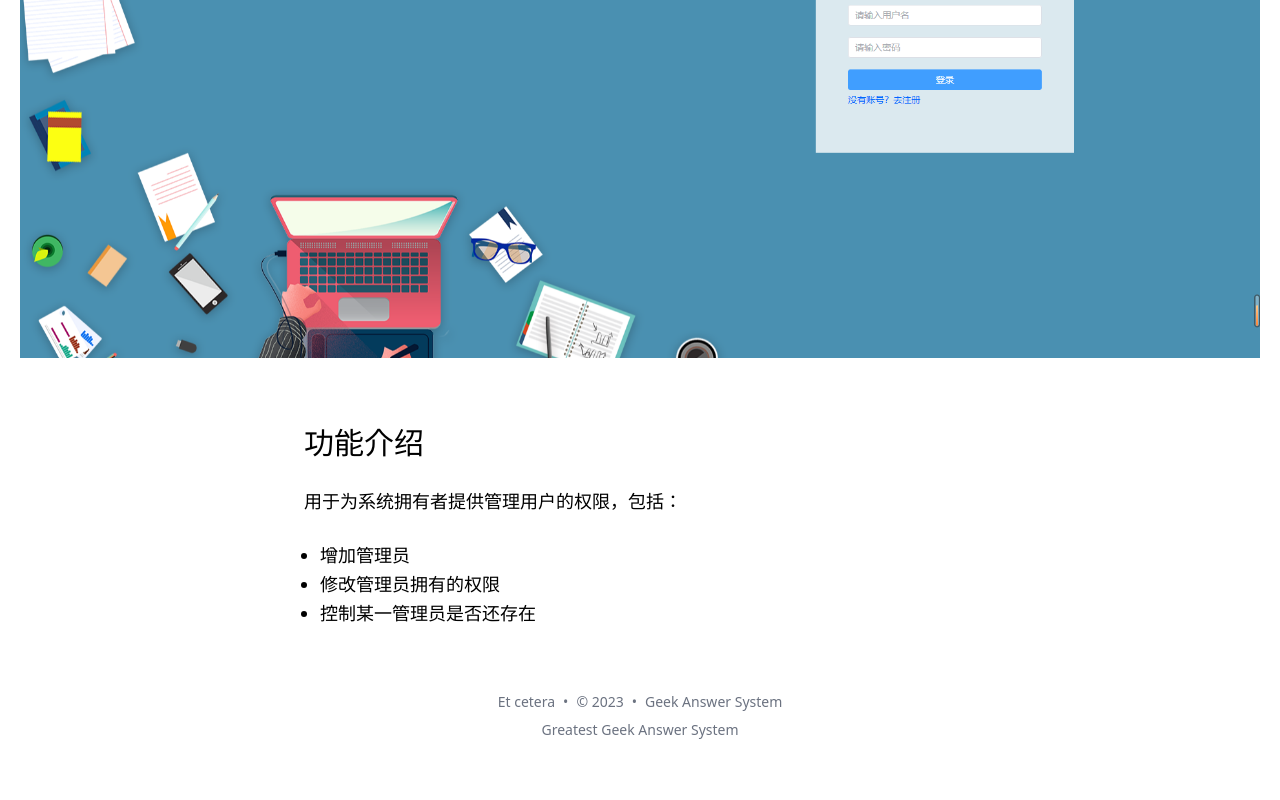
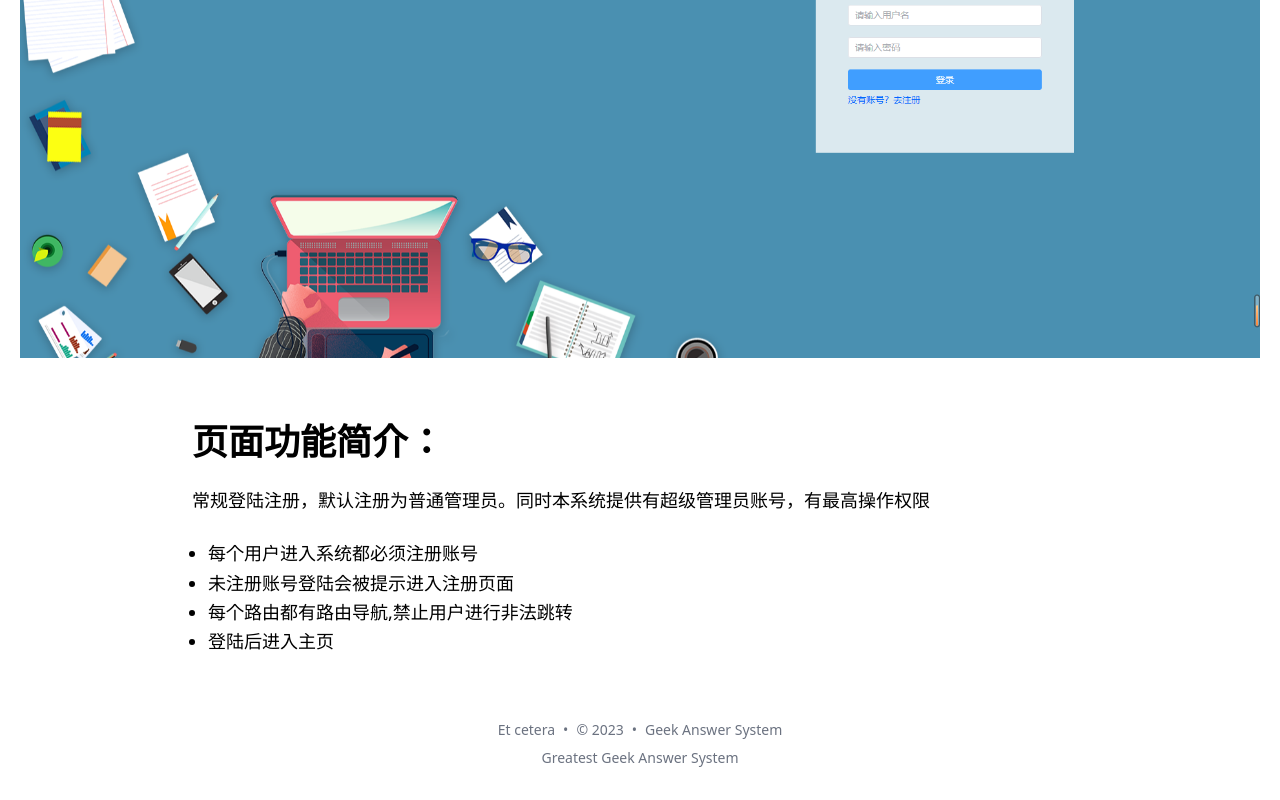
Before and after one commit to AmbitionsXXXV/-, a Next.js app: page /products/1 in a window 1280 px wide. Shown: the part 519-1319 px from the top of the page. Before the commit the page ends 1291 px from the top, so only its background shows below. Built offline with nearby package versions, Linux system fonts and the light colour scheme; no server answers.

Commit message:
滚动以及其他

```diff
--- /dev/null
+++ b/components/ScrollTop.tsx
@@ -0,0 +1,43 @@
+import { useEffect, useState } from 'react'
+
+const ScrollTop = () => {
+  const [show, setShow] = useState(false)
+
+  useEffect(() => {
+    const handleWindowScroll = () => {
+      if (window.scrollY > 50) setShow(true)
+      else setShow(false)
+    }
+
+    window.addEventListener('scroll', handleWindowScroll)
+    return () => window.removeEventListener('scroll', handleWindowScroll)
+  }, [])
+
+  const handleScrollTop = () => {
+    window.scrollTo({ top: 0 })
+  }
+
+  return (
+    <div
+      className={`fixed right-8 bottom-8 hidden flex-col gap-3 ${
+        show ? 'md:flex' : 'md:hidden'
+      }`}
+    >
+      <button
+        aria-label="Scroll To Top"
+        onClick={handleScrollTop}
+        className="rounded-full bg-gray-200 p-2 text-gray-500 transition-all hover:bg-gray-300 dark:bg-gray-700 dark:text-gray-400 dark:hover:bg-gray-600"
+      >
+        <svg className="h-6 w-6" viewBox="0 0 20 20" fill="currentColor">
+          <path
+            fillRule="evenodd"
+            d="M3.293 9.707a1 1 0 010-1.414l6-6a1 1 0 011.414 0l6 6a1 1 0 01-1.414 1.414L11 5.414V17a1 1 0 11-2 0V5.414L4.707 9.707a1 1 0 01-1.414 0z"
+            clipRule="evenodd"
+          />
+        </svg>
+      </button>
+    </div>
+  )
+}
+
+export default ScrollTop
--- a/data/index.ts
+++ b/data/index.ts
@@ -1,44 +1,82 @@
-export const imgData: any[] = [
+interface GroupItem {
+  image: {
+    link: string
+  }
+}
+interface DataItem {
+  imageGroups: GroupItem
+  name: string
+  shortDescription: string
+  id: string
+  title: string
+  one: string
+  two: string[]
+}
+
+export const imgData: DataItem[] = [
   {
     imageGroups: { image: { link: '/login.png' } },
     name: '登陆注册页面',
     shortDescription: '功能：用户进入主页前的登陆注册',
-    id: 1,
-    title: 'LoginPage'
+    id: '1',
+    title: 'LoginPage',
+    one: '常规登陆注册，默认注册为普通管理员。同时本系统提供有超级管理员账号，有最高操作权限',
+    two: [
+      '每个用户进入系统都必须注册账号',
+      '未注册账号登陆会被提示进入注册页面',
+      '每个路由都有路由导航,禁止用户进行非法跳转',
+      '登陆后进入主页'
+    ]
   },
   {
     imageGroups: { image: { link: '/addUser.png' } },
     name: '用户管理页面',
     shortDescription: '功能：负责操作管理用户',
-    id: 2,
-    title: 'AddUserPage'
+    id: '2',
+    title: 'AddUserPage',
+    one: '查看用户列表，并对管理员以及超级管理员提供有修改用户权限的功能',
+    two: [
+      '在管理员列表里新增一位管理员',
+      '修改某一管理员现有权限',
+      '彻底删除某一管理员',
+      '查找管理员账号',
+      '查看管理员账号详细信息'
+    ]
   },
   {
     imageGroups: { image: { link: '/itemBank.png' } },
     name: '题库管理页面',
     shortDescription: '功能：负责操作管理题库',
-    id: 3,
-    title: 'ItemBankPage'
+    id: '3',
+    title: 'ItemBankPage',
+    one: '为管理员对题库操作提供场景，包括从题库中添加、修改、删除以及按照条件筛选题目',
+    two: ['题库筛查']
   },
   {
     imageGroups: { image: { link: '/addPaper.png' } },
     name: '考试试卷管理页面',
     shortDescription: '功能：操作管理试卷页面',
-    id: 4,
-    title: 'AddPaperPage'
+    id: '4',
+    title: 'AddPaperPage',
+    one: '查看用户列表，并对管理员以及超级管理员提供有修改用户权限的功能',
+    two: []
   },
   {
     imageGroups: { image: { link: '/paperList.png' } },
     name: '试卷题目页面',
     shortDescription: '功能：列表形式展示所有试卷',
-    id: 5,
-    title: 'PaperListPage'
+    id: '5',
+    title: 'PaperListPage',
+    one: '查看用户列表，并对管理员以及超级管理员提供有修改用户权限的功能',
+    two: []
   },
   {
     imageGroups: { image: { link: '/users.png' } },
     name: '用户列表页面',
     shortDescription: '功能：展示所有用户及所拥有的权限',
-    id: 6,
-    title: 'UsersPage'
+    id: '6',
+    title: 'UsersPage',
+    one: '查看用户列表，并对管理员以及超级管理员提供有修改用户权限的功能',
+    two: []
   }
 ]
--- a/package.json
+++ b/package.json
@@ -7,6 +7,7 @@
   },
   "dependencies": {
     "next": "latest",
+    "next-themes": "^0.2.0",
     "react": "18.2.0",
     "react-dom": "18.2.0"
   },
@@ -18,6 +19,7 @@
     "autoprefixer": "^10.4.12",
     "postcss": "^8.4.18",
     "prettier": "^2.8.3",
+    "prettier-plugin-tailwindcss": "^0.1.13",
     "tailwindcss": "^3.2.4",
     "typescript": "4.9.4"
   }
--- a/pages/index.tsx
+++ b/pages/index.tsx
@@ -3,6 +3,7 @@ import Header from '@/components/Header'
 import ProductCard from '@/components/ProductCard'
 import { imgData } from 'data'
 import Footer from '@/components/Footer'
+import ScrollTop from '@/components/ScrollTop'
 
 const Home: NextPage = () => {
   const data = imgData
@@ -10,15 +11,16 @@ const Home: NextPage = () => {
   return (
     <>
       <Header />
+      <ScrollTop />
       <div className="mx-auto max-w-2xl px-4 sm:px-6 lg:max-w-7xl lg:px-8">
         <div className="sm:py-15 mx-auto max-w-7xl py-16 px-4 sm:px-6 lg:px-8">
           <div className="text-center">
-            <p className="mt-1 text-4xl font-bold uppercase text-gray-900 sm:text-5xl sm:tracking-tight lg:text-5xl">
+            <p className="mt-1 text-4xl font-bold uppercase text-gray-900 dark:text-white sm:text-5xl sm:tracking-tight lg:text-5xl">
               Crafted by us, for you
             </p>
           </div>
         </div>
-        <div className="text-xl md:text-2xl lg:text-3xl font-bold text-center mb-6">
+        <div className="mb-6 text-center text-xl font-bold md:text-2xl lg:text-3xl">
           Click on the image below for Details
         </div>
         <div className="mb-3 grid grid-cols-1 gap-y-12 gap-x-6 sm:grid-cols-2 lg:grid-cols-2 xl:grid-cols-3 xl:gap-x-8">
--- a/pages/products/[id].tsx
+++ b/pages/products/[id].tsx
@@ -6,11 +6,12 @@ import Image from 'next/image'
 import { useRouter } from 'next/router'
 import React from 'react'
 import styles from './post-body.module.css'
+import ScrollTop from '@/components/ScrollTop'
 
 export default function Detail() {
   const router = useRouter()
   const { query } = router
-  const [data] = imgData.filter((item) => item.id == query.id)
+  const [data] = imgData.filter((item) => item.id === query.id)
 
   return (
     <div className="container mx-auto px-5">
@@ -19,10 +20,11 @@ export default function Detail() {
       </Head>
       <Title />
       <article>
-        <h1 className="text-4xl md:text-6xl lg:text-7xl font-bold tracking-tighter leading-tight md:leading-none mb-12 text-center md:text-left">
+        <h1 className="mb-12 text-center text-4xl font-bold leading-tight tracking-tighter md:text-left md:text-6xl md:leading-none lg:text-7xl">
           {data?.name}
         </h1>
-        <div className="mb-8 md:mb-16 sm:mx-0">
+        <ScrollTop />
+        <div className="mb-8 sm:mx-0 md:mb-16">
           <div className="sm:mx-0">
             <Image
               width={2000}
@@ -33,14 +35,14 @@ export default function Detail() {
             />
           </div>
         </div>
-        <div className="max-w-2xl mx-auto">
+        <div className="mx-auto max-w-4xl">
           <div className={styles.content}>
-            <h2>功能介绍</h2>
-            <p>用于为系统拥有者提供管理用户的权限，包括：</p>
+            <h1 className="text-4xl font-bold">页面功能简介：</h1>
+            <p>{data?.one}</p>
             <ul>
-              <li>增加管理员</li>
-              <li>修改管理员拥有的权限</li>
-              <li>控制某一管理员是否还存在</li>
+              {data?.two.map((item: string) => {
+                return <li key={item}>{item}</li>
+              })}
             </ul>
           </div>
         </div>
--- a/tailwind.config.js
+++ b/tailwind.config.js
@@ -1,8 +1,14 @@
-/** @type {import('tailwindcss').Config} */
+// @ts-check
+const { fontFamily } = require('tailwindcss/defaultTheme')
+const colors = require('tailwindcss/colors')
+
+// ../node_modules/pliny/dist/**/*.mjs is needed for monorepo setup
+/** @type {import("tailwindcss/types").Config } */
 module.exports = {
   content: [
-    './pages/**/*.{js,ts,jsx,tsx}',
-    './components/**/*.{js,ts,jsx,tsx}',
-    './app/**/*.{js,ts,jsx,tsx}'
-  ]
+    './pages/**/*.{js,ts,tsx}',
+    './components/**/*.{js,ts,tsx}',
+    './lib/**/*.{js,ts,tsx}'
+  ],
+  darkMode: 'class'
 }
```
Also changed, not shown: prettier.config.js (added, +9 -0 lines), 2 other files (tests, documents, lock files or other folders).
